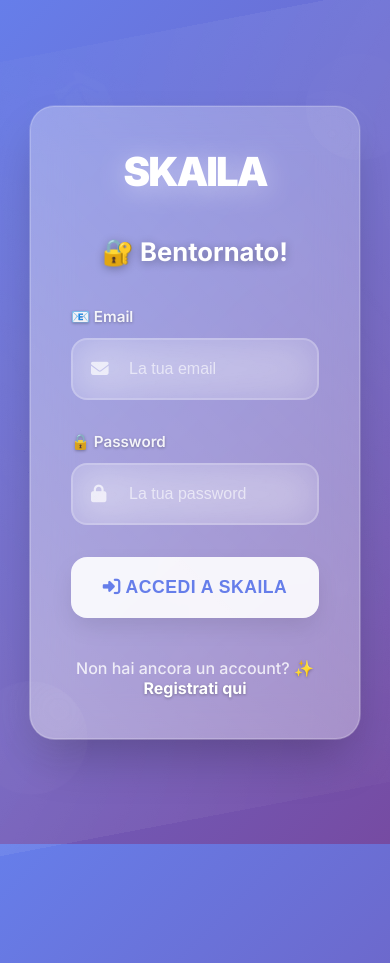
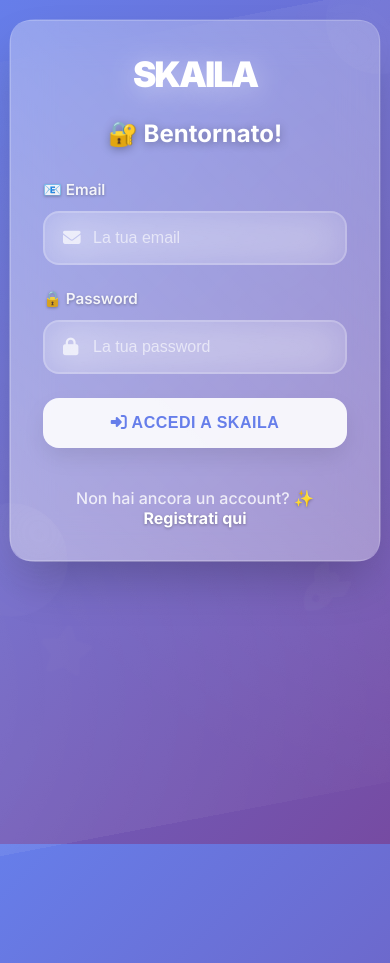
Before and after one commit to djsoulspotti-ops/Skajla, a Flask app: page /login in a window 390 px wide; the page is wider, and only the part inside the window is pictured. Run offline with Flask 3, Linux system fonts and the light colour scheme.

Commit message:
Assistant checkpoint: Fix login form scrolling on mobile
Assistant generated file changes:
- templates/login.html: Fix scrolling issue by removing overflow hidden and adjusting mobile layout, Improve mobile responsiveness and ensure scrollability

---

User prompt:

non mi fa ancora scendere fino a password

Replit-Commit-Author: Assistant
Replit-Commit-Session-Id: cf72ff3f-b725-42bb-a000-daf5143f4a8c

```diff
--- a/templates/login.html
+++ b/templates/login.html
@@ -41,7 +41,6 @@
             justify-content: center;
             padding: 20px;
             position: relative;
-            overflow: hidden;
         }
 
         /* Animated Background */
@@ -308,17 +307,49 @@
 
         /* Responsive */
         @media (max-width: 480px) {
+            body {
+                min-height: 100vh;
+                align-items: flex-start;
+                padding: 10px;
+                padding-top: 20px;
+            }
+
             .login-container {
-                padding: 2.5rem;
-                margin: 10px;
+                padding: 2rem;
+                margin: 0;
+                width: 100%;
+                max-width: none;
+                border-radius: 20px;
             }
 
             .logo {
-                font-size: 2.5rem;
+                font-size: 2.2rem;
+                margin-bottom: 1.5rem;
             }
 
             h1 {
-                font-size: 1.6rem;
+                font-size: 1.5rem;
+                margin-bottom: 2rem;
+            }
+
+            .form-group {
+                margin-bottom: 1.5rem;
+            }
+
+            input {
+                padding: 1rem 1rem 1rem 3rem;
+            }
+
+            .btn {
+                padding: 1rem;
+                font-size: 1rem;
+            }
+        }
+
+        @media (max-height: 700px) {
+            body {
+                align-items: flex-start;
+                padding-top: 10px;
             }
         }
     </style>
```
